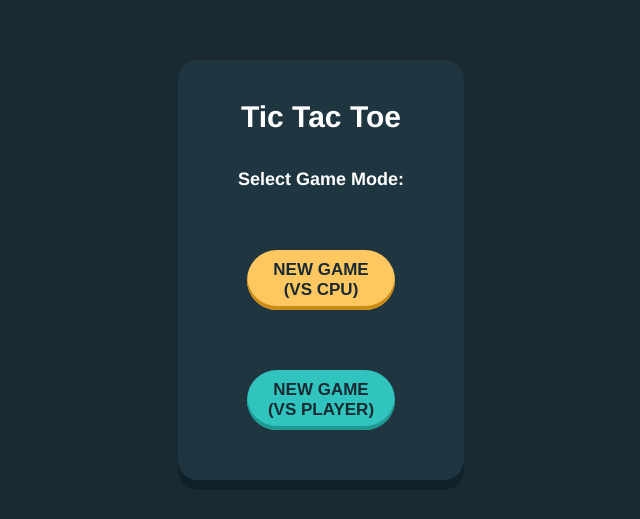
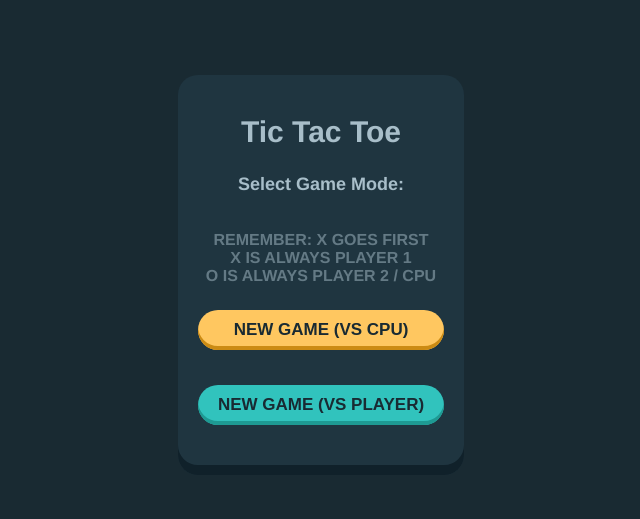
Before and after one commit to ed55567/tic_tac_toe, a React (Create React App) app: page / in a window 1280 px wide. Shown: the part 125-644 px from the top of the page, without its empty margins (319-959 px from the left). Built offline with nearby package versions, Linux system fonts and the light colour scheme.

Commit message:
add new css style to buttons and clean up scoring and added more instructions

```diff
--- a/src/App.css
+++ b/src/App.css
@@ -18,13 +18,22 @@ body {
 }
 
 h1 {
+  color: #a8bec9;
   font-size: 30px;
-  margin-bottom: 20px;
+  margin-bottom: 10px;
 }
 
 h2 {
+  color: #a8bec9;
   font-size: 18px;
-  margin-bottom: 20px;
+  margin-bottom: 2%;
+}
+
+h3 {
+  color: #a8bec9;
+  opacity: 0.5;
+  font-size: 16px;
+  margin-bottom: 10px;
 }
 
 .start-menu,
@@ -33,9 +42,9 @@ h2 {
 .player-menu {
   display: flex;
   flex-direction: column;
-  margin-bottom: 20px;
+  margin-bottom: 10px;
   align-items: center;
-  gap: 40px;
+  gap: 15px;
 }
 
 .cpu-menu {
@@ -49,7 +58,7 @@ h2 {
   background-color: #ffc760;
   border-radius: 30px;
   box-shadow: inset 0px -4px 0px #cc8b13;
-  width: 60%;
+  width: 100%;
 }
 
 .player-menu{
@@ -63,7 +72,7 @@ h2 {
   background-color: #31c3bd;
   border-radius: 30px;
   box-shadow: inset 0px -4px 0px #1e9a93;
-  width: 60%;
+  width: 100%;
 }
 
 .cpu-menu:hover {
@@ -85,7 +94,6 @@ h2 {
   display: grid;
   grid-template-columns: repeat(3, 1fr);
   gap: 15px;
-  margin-bottom: 20px;
 }
 
 .cell {
@@ -109,7 +117,7 @@ h2 {
   height: 20px;
   width: 50px;
   align-items: center;
-  padding: 5px;
+  padding: 10px;
 }
 
 #o {
@@ -118,7 +126,7 @@ h2 {
   height: 20px;
   width: 50px;
   align-items: center;
-  padding: 5px;
+  padding: 10px;
 }
 
 #ties {
@@ -127,25 +135,27 @@ h2 {
   height: 20px;
   width: 80px;
   align-items: center;
-  padding: 5px;
+  padding: 10px;
 }
 
 .info {
+  margin: 10px 0;
   display: flex;
   flex-direction: row;
   gap: 15px;
 }
 
 .game-status {
-  font-size: 18px;
+  font-size: 20px;
   display: flex;
   justify-content: center;
   align-items: center;
-  margin-bottom: 20px;
+  margin-bottom: 10px;
+  margin-top: 2px;
 }
 
 .modal {
-  background-color: rgba(0, 0, 0, 0.7);
+  background-color: rgba(0, 0, 0, 0.75);
   position: absolute;
   top: 0;
   left: 0;
@@ -154,9 +164,8 @@ h2 {
   display: flex;
   justify-content: center;
   align-items: center;
-  display: flex;
   flex-direction: column;
-  gap: 30px;
+  gap:20px;
 }
 
 .modal p {
@@ -166,7 +175,6 @@ h2 {
 }
 
 .modal button {
-  margin-right: 10px;
   padding: 10px 20px;
   font-size: 18px;
   background-color: #3498db;
@@ -174,15 +182,14 @@ h2 {
   border: none;
   border-radius: 4px;
   cursor: pointer;
+  width: auto;
 }
 
-.modal button:last-child {
-  margin-right: 0;
+.restart{
+  padding: 10px 20px;
+  margin-bottom: 15px;
 }
 
-.modal button:hover {
-  background-color: #2980b9;
-}
 
 button {
   background-color: #3498db;
@@ -193,6 +200,7 @@ button {
   border: none;
   border-radius: 4px;
   cursor: pointer;
+  width: auto;
 }
 
 button:hover {
--- a/src/App.js
+++ b/src/App.js
@@ -79,7 +79,7 @@ const App = () => {
 
       const bestMove = minimax(state.board, 'O').index;
       handleCellClick(bestMove);
-    }, 1000); // 1-second delay to make it seem like the CPU is "thinking"
+    }, 500); // 1-second delay to make it seem like the CPU is "thinking"
   };
 
   const minimax = (board, player) => {
@@ -201,6 +201,9 @@ const App = () => {
     return (
       <div className="start-menu">
         <h2>Select Game Mode:</h2>
+        <h3>REMEMBER: X GOES FIRST <br>
+        </br>X IS ALWAYS PLAYER 1<br>
+        </br>O IS ALWAYS PLAYER 2 / CPU</h3>
         <button className="cpu-menu" onClick={() => handleModeSelect('cpu')}>NEW GAME (VS CPU)</button>
         <button className="player-menu" onClick={() => handleModeSelect('player')}>NEW GAME (VS PLAYER)</button>
       </div>
@@ -213,27 +216,18 @@ const App = () => {
     if (state.gameOver) {
       if (state.winner) {
         return (
-          <div>
-            <p>{state.winner} TAKES THE ROUND!</p>
+          <div className='info'>
             <p>Score:</p>
             <p>X: {state.scores.X}</p>
             <p>O: {state.scores.O}</p>
             <p>Ties: {state.scores.ties}</p>
             <div className="modal">
-              <p>{state.winner} TAKES THE ROUND!</p>
-              <button onClick={handleQuit}>Quit</button>
-              <button onClick={handleNextRound}>Next Round</button>
             </div>
           </div>
         );
       } else {
         return (
           <div>
-            <p>It&apos;s a tie!</p>
-            <p>Score:</p>
-            <p>X: {state.scores.X}</p>
-            <p>O: {state.scores.O}</p>
-            <p>Ties: {state.scores.ties}</p>
             <div className="modal">
               <p>It&apos;s a tie!</p>
               <button onClick={handleQuit}>Quit</button>
@@ -245,7 +239,6 @@ const App = () => {
     } else {
       return (
         <div>
-          <p>Current Player: {state.currentPlayer}</p>
           <p>Score:</p>
           <div className="info">
             <p id="x">X: {state.scores.X}</p>
@@ -256,6 +249,8 @@ const App = () => {
       );
     }
   };
+
+
 
   if (!state.gameMode) {
     return (
@@ -276,7 +271,7 @@ const App = () => {
         <div className="game-status">
           {renderGameStatus()}
         </div>
-        <button onClick={handleRestart}>Restart</button>
+        <button className="restart" onClick={handleRestart}>Restart</button>
       </div>
       {showModal && (
         <div className="modal">
```
